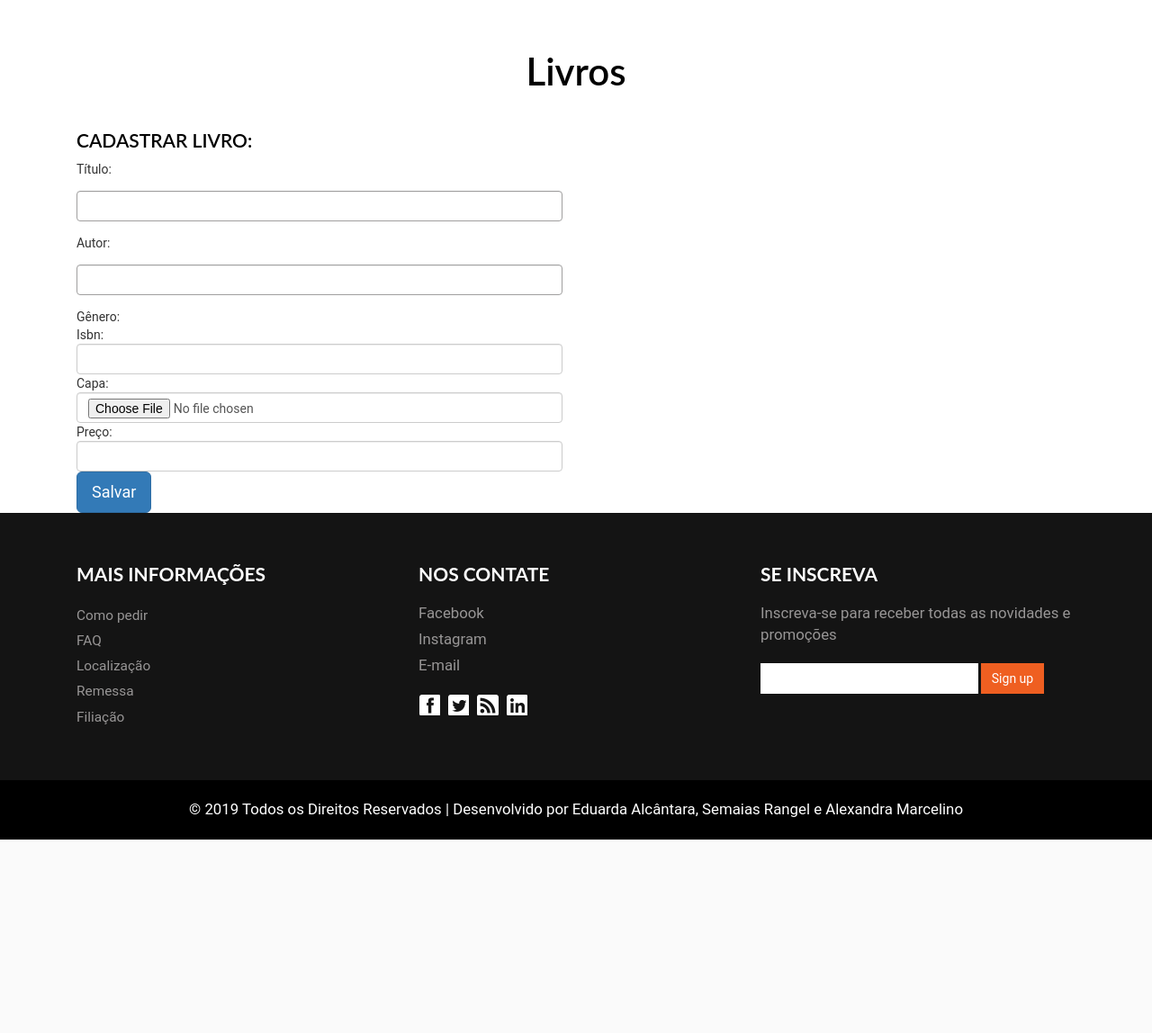
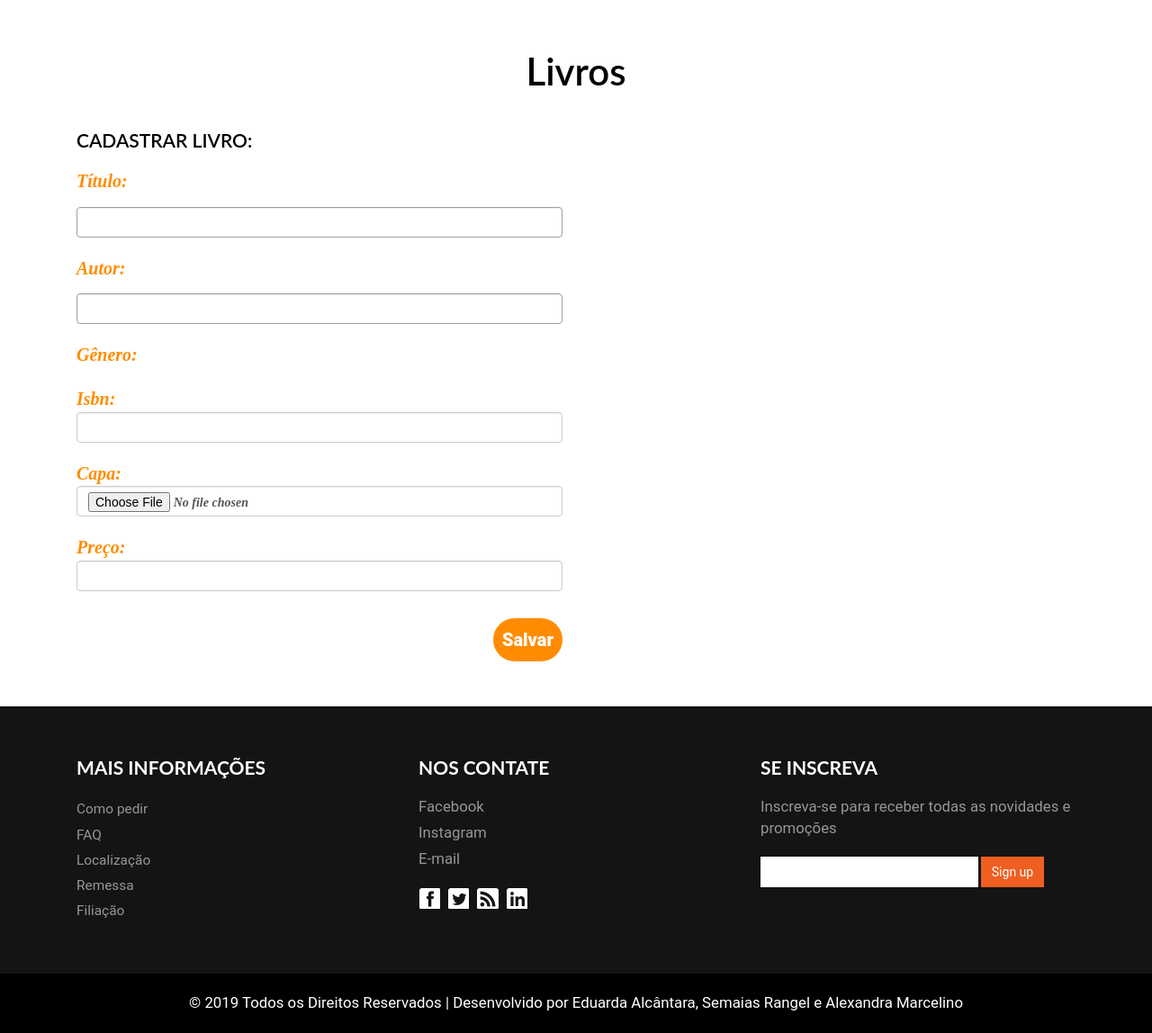
Before and after one commit to brunogomesifrn/info419livros, a Django app: page /livro_cadastrar/ in a window 1280 px wide. Shown: the part 150-1298 px from the top of the page at 90% size. Before the commit the page ends 1083 px from the top, so only its background shows below. Run offline with Django 3.2, Linux system fonts and the light colour scheme; data that the repository does not hold is empty; some libraries are stand-ins or nearby versions.

Commit message:
finalizei o frufru de livros_cadastrar.html

```diff
--- a/core/templates/livros_cadastrar.html
+++ b/core/templates/livros_cadastrar.html
@@ -3,6 +3,47 @@
 {% load widget_tweaks %}
 
 {% block conteudo %}
+
+<style type="text/css">
+
+.botao {
+	text-align: center;
+	position: relative;
+	border: none;
+	border-radius: 25px;
+	padding: 10px;
+	color: white;
+	background-color: darkorange;
+	font-size: 20px;
+	font-weight: 900
+}
+
+.direita{
+	text-align: right;
+}
+
+.baixar {
+	margin-top: 50px;
+}
+
+.baixar2 {
+	margin-top: 30px
+}
+
+.baixar3 {
+	margin-top: 20px;
+}
+
+.fonte {
+	font-family: Ubuntu;
+	font-size: 20px;
+	font-weight: 600;
+	font-style: italic;
+	color: darkorange;
+}
+
+
+</style>
 
 <div class=" container">
 	<div class=" register">
@@ -13,20 +54,21 @@
 				<h3>cadastrar livro:</h3>
 
 				<div>
-					<p> Título: {{ form.titulo | add_class:"form-control" }} </p>
-					<p> Autor: {{ form.autor | add_class:"form-control" }} </p>
-					<p> Gênero: {{ form.generoFK }} </p>
-					<p> Isbn: {{ form.isbn | add_class:"form-control" }} </p>
-					<p> Capa: {{ form.capa | add_class:"form-control" }} </p>
-					<p> Preço: {{ form.preco | add_class:"form-control" }} </p>
+					<p class="baixar3 fonte"> Título: {{ form.titulo | add_class:"form-control" }} </p>
+					<p class="baixar3 fonte"> Autor: {{ form.autor | add_class:"form-control" }} </p>
+					<p class="baixar3 fonte"> Gênero: {{ form.generoFK }} </p>
+					<p class="baixar3 fonte"> Isbn: {{ form.isbn | add_class:"form-control" }} </p>
+					<p class="baixar3 fonte"> Capa: {{ form.capa | add_class:"form-control" }} </p>
+					<p class="baixar3 fonte"> Preço: {{ form.preco | add_class:"form-control" }} </p>
 				</div>
 
-				<div>
-					<button type="submit" class="btn btn-primary btn-lg" id="sendMessageButton">Salvar</button>
+				<div class="baixar2">
+					<p class="direita"><button type="submit" class="botao" id="sendMessageButton">Salvar</button> </p>
 				</div>
 			</div>
 		</form>
 	</div>
 </div>
+<p class="baixar"></p>
 
 {% endblock conteudo %}
```
